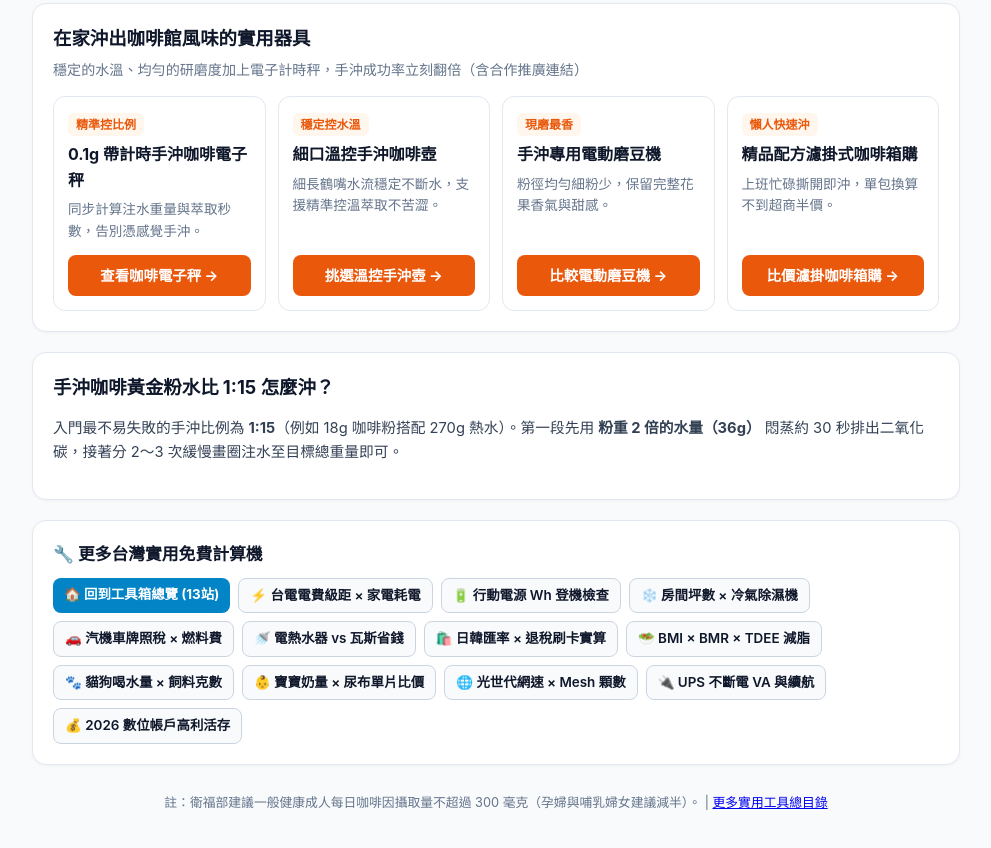
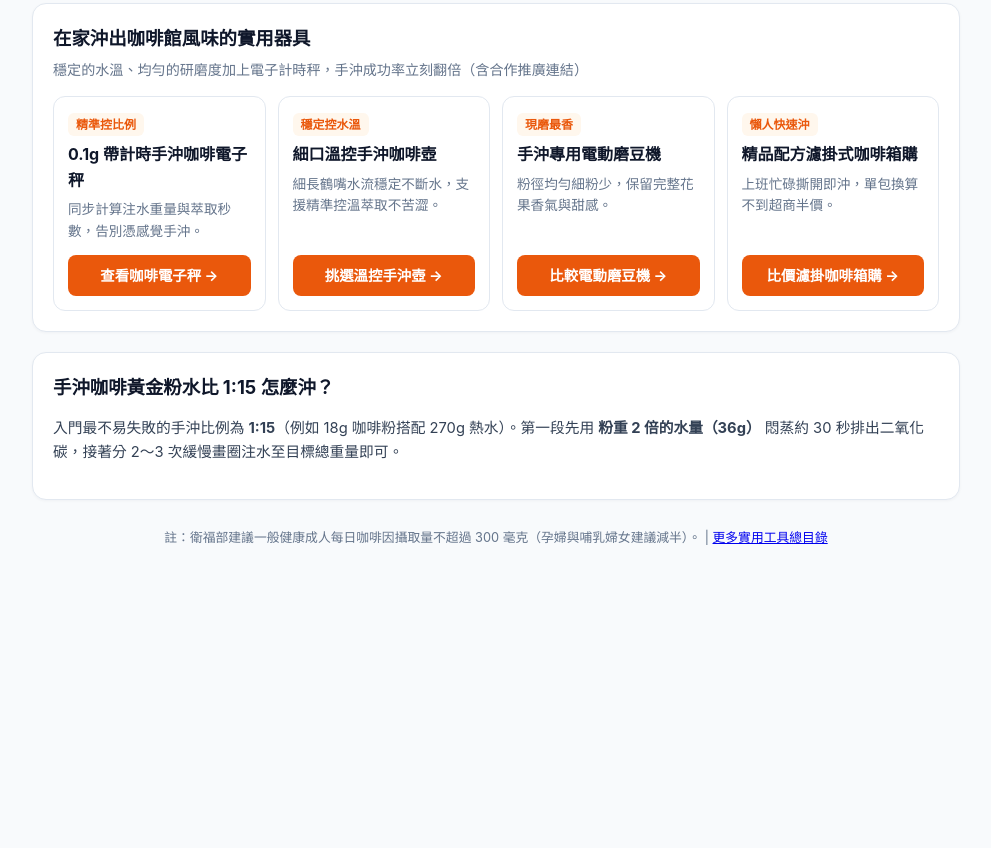
Before and after one commit to jimmycmhsieh0801-cloud/tw-coffee-brew-calc, a plain HTML site: page index.html in a window 1280 px wide. Shown: the part 492-1340 px from the top of the page, without its empty margins (144-1135 px from the left). After the commit the page ends 1101 px from the top, so only its background shows below. Drawn offline with Linux system fonts and the light colour scheme.

```diff
--- a/index.html
+++ b/index.html
@@ -162,27 +162,7 @@
     </article>
 
 
-    <!-- CROSS_LINK_MATRIX_START -->
-    <section class="card" style="margin-top:20px;">
-      <h2 style="font-size:1.05rem;margin:0 0 10px;color:#0f172a;">🔧 更多台灣實用免費計算機</h2>
-      <div style="display:flex;flex-wrap:wrap;gap:8px;">
-        <a href="https://jimmycmhsieh0801-cloud.github.io/" style="display:inline-block;padding:6px 11px;border-radius:8px;background:#0284c7;color:#fff;text-decoration:none;font-size:0.84rem;font-weight:700;">🏠 回到工具箱總覽 (13站)</a>
-        <a href="https://jimmycmhsieh0801-cloud.github.io/tw-power-calc/" style="display:inline-block;padding:6px 11px;border-radius:8px;border:1px solid #cbd5e1;background:#f8fafc;color:#0f172a;text-decoration:none;font-size:0.84rem;font-weight:600;">⚡ 台電電費級距 × 家電耗電</a>
-        <a href="https://jimmycmhsieh0801-cloud.github.io/tw-travel-power-calc/" style="display:inline-block;padding:6px 11px;border-radius:8px;border:1px solid #cbd5e1;background:#f8fafc;color:#0f172a;text-decoration:none;font-size:0.84rem;font-weight:600;">🔋 行動電源 Wh 登機檢查</a>
-        <a href="https://jimmycmhsieh0801-cloud.github.io/tw-room-sizing-calc/" style="display:inline-block;padding:6px 11px;border-radius:8px;border:1px solid #cbd5e1;background:#f8fafc;color:#0f172a;text-decoration:none;font-size:0.84rem;font-weight:600;">❄️ 房間坪數 × 冷氣除濕機</a>
-        <a href="https://jimmycmhsieh0801-cloud.github.io/tw-vehicle-tax-calc/" style="display:inline-block;padding:6px 11px;border-radius:8px;border:1px solid #cbd5e1;background:#f8fafc;color:#0f172a;text-decoration:none;font-size:0.84rem;font-weight:600;">🚗 汽機車牌照稅 × 燃料費</a>
-        <a href="https://jimmycmhsieh0801-cloud.github.io/tw-water-heater-calc/" style="display:inline-block;padding:6px 11px;border-radius:8px;border:1px solid #cbd5e1;background:#f8fafc;color:#0f172a;text-decoration:none;font-size:0.84rem;font-weight:600;">🚿 電熱水器 vs 瓦斯省錢</a>
-        <a href="https://jimmycmhsieh0801-cloud.github.io/tw-travel-tax-calc/" style="display:inline-block;padding:6px 11px;border-radius:8px;border:1px solid #cbd5e1;background:#f8fafc;color:#0f172a;text-decoration:none;font-size:0.84rem;font-weight:600;">🛍️ 日韓匯率 × 退稅刷卡實算</a>
-        <a href="https://jimmycmhsieh0801-cloud.github.io/tw-bmi-tdee-calc/" style="display:inline-block;padding:6px 11px;border-radius:8px;border:1px solid #cbd5e1;background:#f8fafc;color:#0f172a;text-decoration:none;font-size:0.84rem;font-weight:600;">🥗 BMI × BMR × TDEE 減脂</a>
-        <a href="https://jimmycmhsieh0801-cloud.github.io/tw-pet-cost-calc/" style="display:inline-block;padding:6px 11px;border-radius:8px;border:1px solid #cbd5e1;background:#f8fafc;color:#0f172a;text-decoration:none;font-size:0.84rem;font-weight:600;">🐾 貓狗喝水量 × 飼料克數</a>
-        <a href="https://jimmycmhsieh0801-cloud.github.io/tw-baby-calc/" style="display:inline-block;padding:6px 11px;border-radius:8px;border:1px solid #cbd5e1;background:#f8fafc;color:#0f172a;text-decoration:none;font-size:0.84rem;font-weight:600;">👶 寶寶奶量 × 尿布單片比價</a>
-        <a href="https://jimmycmhsieh0801-cloud.github.io/tw-router-cable-calc/" style="display:inline-block;padding:6px 11px;border-radius:8px;border:1px solid #cbd5e1;background:#f8fafc;color:#0f172a;text-decoration:none;font-size:0.84rem;font-weight:600;">🌐 光世代網速 × Mesh 顆數</a>
-        <a href="https://jimmycmhsieh0801-cloud.github.io/tw-ups-nas-calc/" style="display:inline-block;padding:6px 11px;border-radius:8px;border:1px solid #cbd5e1;background:#f8fafc;color:#0f172a;text-decoration:none;font-size:0.84rem;font-weight:600;">🔌 UPS 不斷電 VA 與續航</a>
-        <a href="https://jimmycmhsieh0801-cloud.github.io/tw-bank-interest-calc/" style="display:inline-block;padding:6px 11px;border-radius:8px;border:1px solid #cbd5e1;background:#f8fafc;color:#0f172a;text-decoration:none;font-size:0.84rem;font-weight:600;">💰 2026 數位帳戶高利活存</a>
-      </div>
-    </section>
-    <!-- CROSS_LINK_MATRIX_END -->
-    <footer>
+        <footer>
       <p>註：衛福部建議一般健康成人每日咖啡因攝取量不超過 300 毫克（孕婦與哺乳婦女建議減半）。 | <a href="https://jimmycmhsieh0801-cloud.github.io/">更多實用工具總目錄</a></p>
     </footer>
   </div>
```
